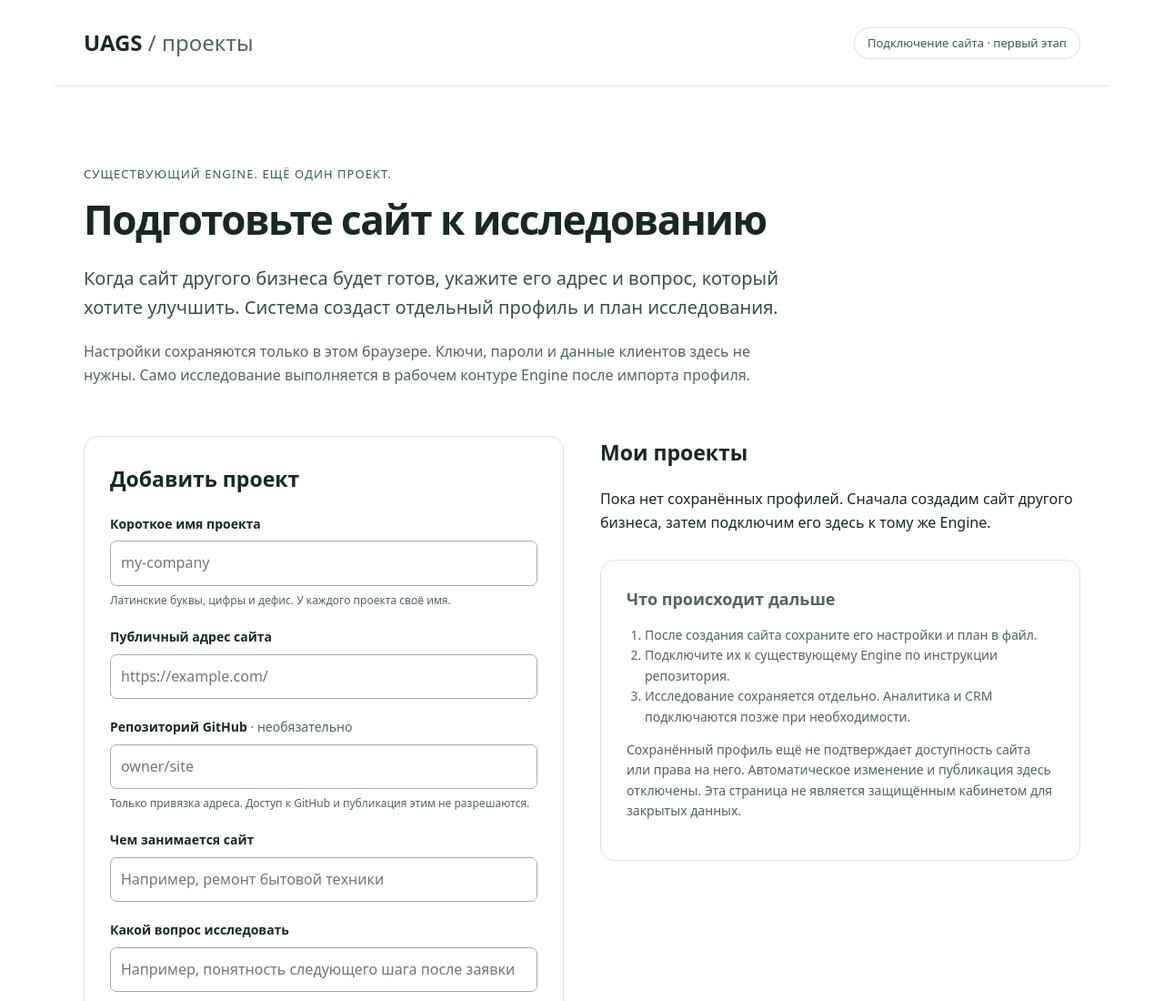
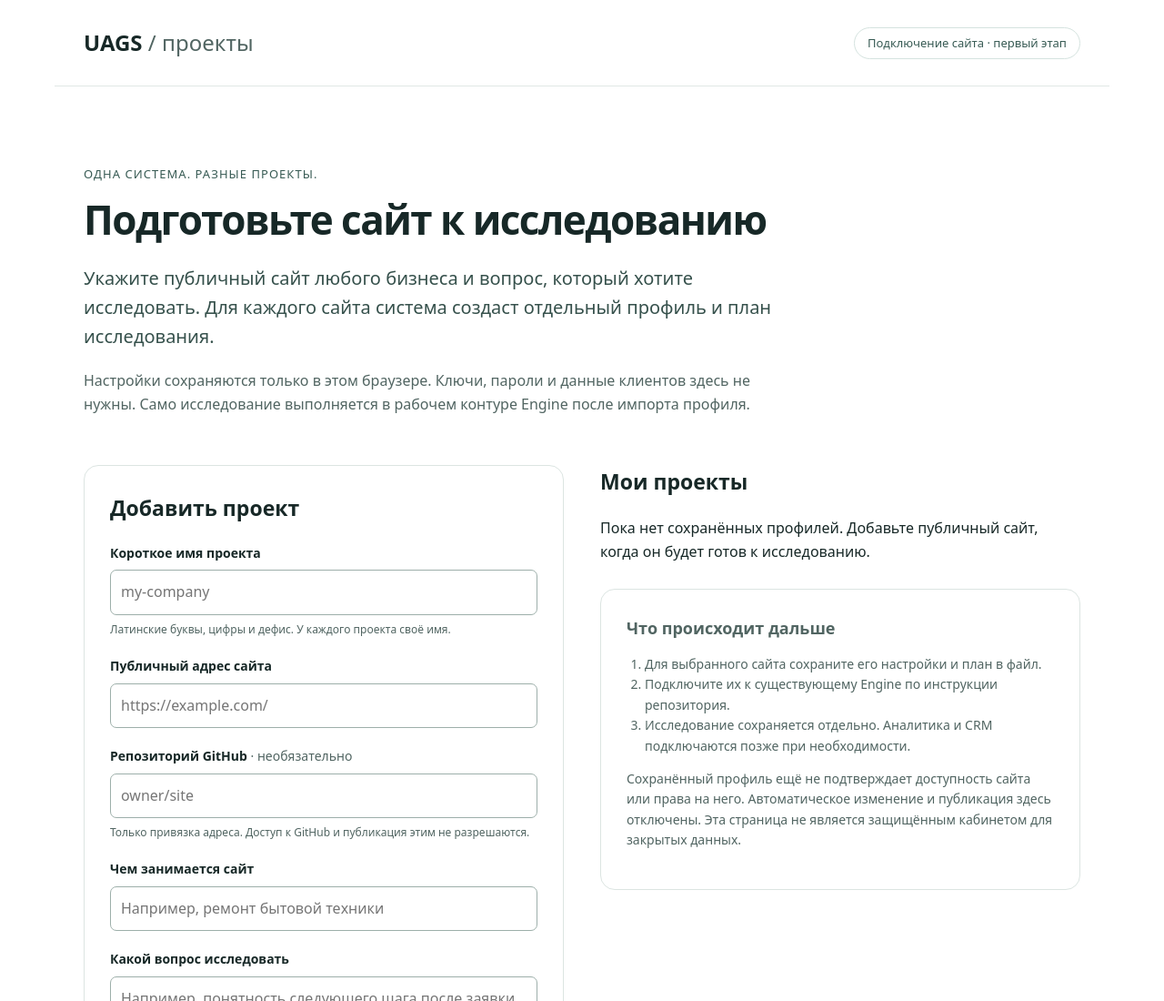
Before and after one commit to mitsuoke/uags-connect, a plain HTML site: page index.html in a window 1280 px wide. Shown: the top 1100 px of the page at 91% size. Drawn offline with Linux system fonts and the light colour scheme.

Commit message:
Clarify onboarding for different businesses (#3)

```diff
--- a/index.html
+++ b/index.html
@@ -14,9 +14,9 @@
 <header><a href="./" aria-label="UAGS, начало">UAGS<span> / проекты</span></a><span class="tag">Подключение сайта · первый этап</span></header>
 <main>
   <section class="intro">
-    <p class="eyebrow">Существующий Engine. Ещё один проект.</p>
+    <p class="eyebrow">Одна система. Разные проекты.</p>
     <h1>Подготовьте сайт к исследованию</h1>
-    <p class="lead">Когда сайт другого бизнеса будет готов, укажите его адрес и вопрос, который хотите улучшить. Система создаст отдельный профиль и план исследования.</p>
+    <p class="lead">Укажите публичный сайт любого бизнеса и вопрос, который хотите исследовать. Для каждого сайта система создаст отдельный профиль и план исследования.</p>
     <p>Настройки сохраняются только в этом браузере. Ключи, пароли и данные клиентов здесь не нужны. Само исследование выполняется в рабочем контуре Engine после импорта профиля.</p>
   </section>
   <div class="layout">
@@ -45,11 +45,11 @@
     </section>
     <section aria-labelledby="projects-title">
       <h2 id="projects-title">Мои проекты</h2>
-      <p id="empty">Пока нет сохранённых профилей. Сначала создадим сайт другого бизнеса, затем подключим его здесь к тому же Engine.</p>
+      <p id="empty">Пока нет сохранённых профилей. Добавьте публичный сайт, когда он будет готов к исследованию.</p>
       <div id="projects"></div>
       <div class="card note">
         <h3>Что происходит дальше</h3>
-        <ol><li>После создания сайта сохраните его настройки и план в файл.</li><li>Подключите их к существующему Engine по инструкции репозитория.</li><li>Исследование сохраняется отдельно. Аналитика и CRM подключаются позже при необходимости.</li></ol>
+        <ol><li>Для выбранного сайта сохраните его настройки и план в файл.</li><li>Подключите их к существующему Engine по инструкции репозитория.</li><li>Исследование сохраняется отдельно. Аналитика и CRM подключаются позже при необходимости.</li></ol>
         <p>Сохранённый профиль ещё не подтверждает доступность сайта или права на него. Автоматическое изменение и публикация здесь отключены. Эта страница не является защищённым кабинетом для закрытых данных.</p>
       </div>
     </section>
```
Also changed, not shown: 1 other file.
